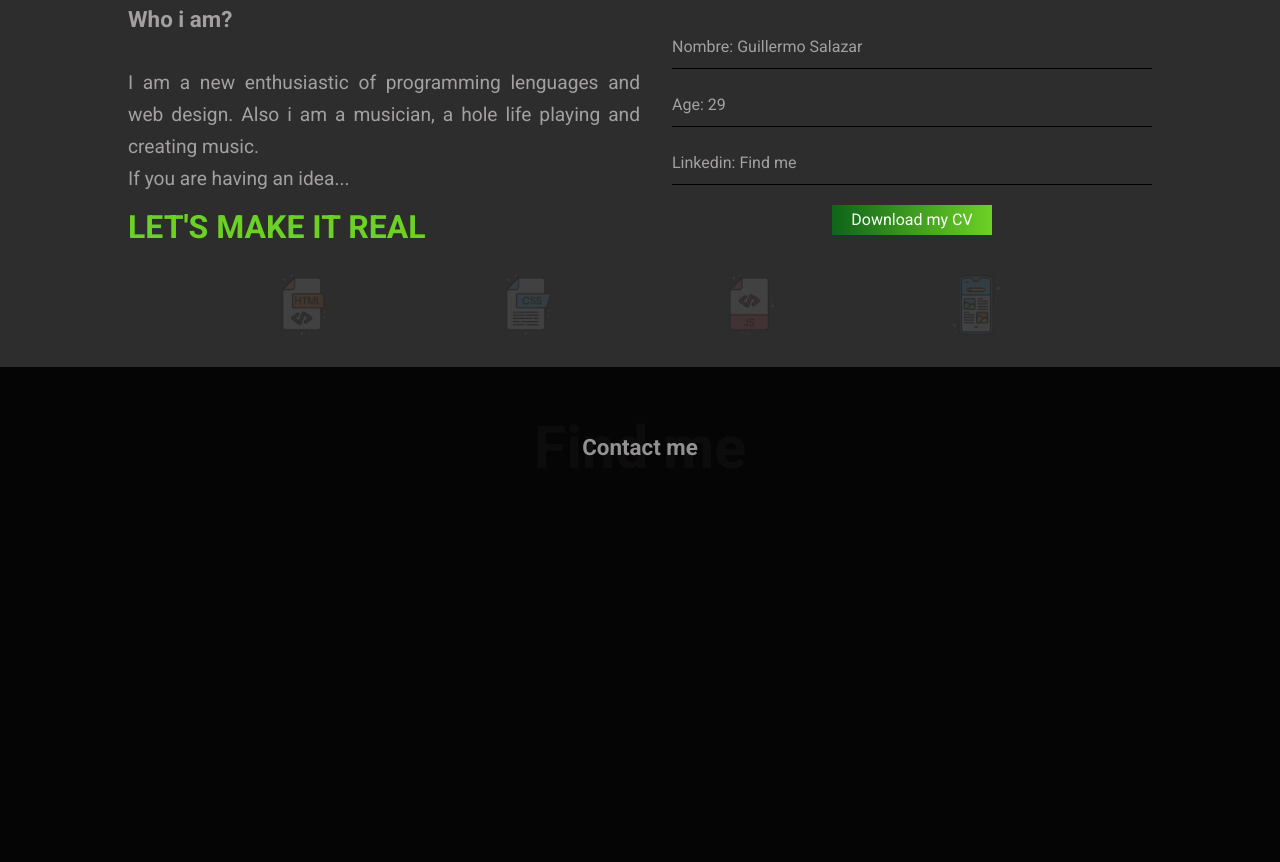
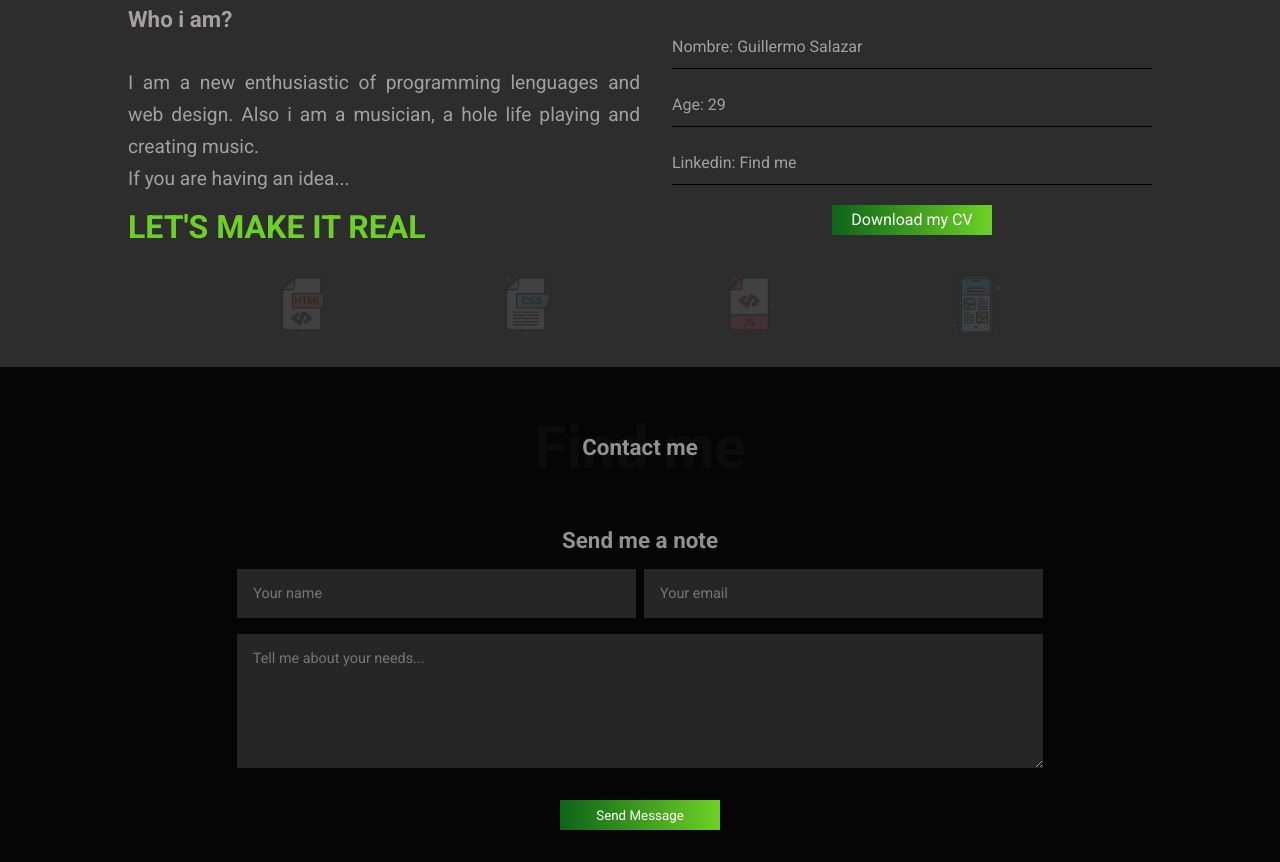
Before and after one commit to guillergithub/my-page, a plain HTML site: page index.html in a window 1280 px wide. Shown: the part 957-1819 px from the top of the page. Before the commit the page ends 1484 px from the top, so only its background shows below. Drawn offline with Linux system fonts and the light colour scheme.

Commit message:
adding contact section

```diff
--- a/asserts/mquerys.css
+++ b/asserts/mquerys.css
@@ -50,6 +50,35 @@
         height: 100%;
     }
 
+    .container-inputs-flex {
+        flex-direction: row;
+        justify-content: center;
+        align-items: center;
+
+    }
+
+    .form-contact {
+        width: 70%;
+    }
+
+    .input-name {
+        margin: 0;
+        width: 44.5%;
+        padding: 1rem;
+        border: none;
+        background: rgba(46, 45, 45, 0.823);
+        color: white;
+    }
+
+    .input-email {
+        margin-left: 0.5rem;
+        width: 44.5%;
+        padding: 1rem;
+        border: none;
+        background: rgba(46, 45, 45, 0.823);
+        color: white;
+    }
+
     .container-photo-profile {
         display: flex;
         width: 50%;
@@ -74,12 +103,13 @@
         height: 100%;
         padding: 10px;
         font-size: 1rem;
+        transition: all 0.4s;
     }
 
     .container-menu-list li a:hover {
         margin: 0 10px;
         background: linear-gradient(to left, #5cc511, #0e6419); /* W3C, IE 10+/ Edge, Firefox 16+, Chrome 26+, Opera 12+, Safari 7+ */
-
+        transition: all 0.4s;
     }
 
     .container-welcome {
@@ -123,4 +153,8 @@
     .btn-contact-me {
         display: flex
     }
+
+    .form-contact {
+        width: 70%;
+    }
 }
--- a/asserts/style.css
+++ b/asserts/style.css
@@ -39,6 +39,7 @@ a {
 .container-contact-me {
     position: relative;
     display: flex;
+    flex-direction: column;
     align-items: center;
     justify-content: center;
     overflow: hidden;
@@ -94,7 +95,6 @@ a {
     justify-content: space-around;
     height: 50vh;
     background: linear-gradient(to left, #5cc511, #0e6419);
-    box-shadow: 10px 5px 5px rgb(24, 24, 24);
 }
 
 .container-menu-list li a{
@@ -106,12 +106,14 @@ a {
     margin: auto;
     font-weight: 300;
     font-size: 1.3rem;
+    transition: all 0.4s;
 }
 
 .container-menu-list li {
     width: 100%;
     height: 100%;
-    border-bottom: solid 1px rgba(248, 248, 248, 0.33);
+    transition: all 0.4s;
+
 }
 
 .container-menu-list li a:hover {
@@ -119,12 +121,9 @@ a {
     height: 100%;
     background: rgba(0, 0, 0, 0.4);
 
+
 }
 
-.hidden-menu {
-    top: -700px;
-    transition: all 0.6s;
-}
 
 .container-skills {
     /* min-height: 100vh; */
@@ -162,7 +161,7 @@ a {
     justify-content: center;
     width: 90%;
     height: 20vh;
-
+    overflow: hidden;
 }
 
 .container-welcome {
@@ -183,6 +182,72 @@ a {
     justify-content: flex-start;
     flex-direction: column;
     height: 100%;
+}
+
+.container-form-contact {
+
+    width: 100%;
+    display: flex;
+    flex-direction: column;
+    align-items: center;
+}
+
+.form-contact {
+    width: 100%;
+    height: 100%;
+    display: flex;
+    flex-direction: column;
+    align-items: center;
+}
+
+.container-inputs-flex {
+    display: flex;
+    flex-direction: column;
+    align-items: center;
+    width: 100%;
+    height: 100%;
+
+}
+
+.input-name {
+    margin-top: 1rem;
+    width: 90%;
+    font-size: 0.9rem;
+    padding: 1rem;
+    border: none;
+    background: rgb(46, 45, 45, 0.823);
+    color: white;
+
+}
+
+.input-email {
+    margin: 1rem 0;
+    font-size: 0.9rem;
+    width: 90%;
+    padding: 1rem;
+    border: none;
+    background: rgba(46, 45, 45, 0.823);
+    color: white;
+}
+
+.input-message {
+    width: 90%;
+    font-size: 0.9rem;
+    border: none;
+    padding: 1rem;
+    background: rgb(46, 45, 45, 0.823);
+    color: white;
+}
+
+.btn-form {
+    margin: 2rem 0;
+    border: none;
+
+}
+
+.hidden-menu {
+    top: -700px;
+    transition: all 0.6s;
 }
 
 
--- a/index.html
+++ b/index.html
@@ -97,8 +97,28 @@
             <h2 class="title-text">Contact me</h2>
         </div>
 
+        <div class="container-form-contact">
+            <h3 class="text-3">Send me a note</h3>
 
+            <form class="form-contact">
+                <div class="container-inputs-flex">
+                    <input type="text" name="user-name" class="input-name" id="userName" class="form-input" placeholder="Your name">
+                    <input type="text" name="user-email" class="input-email" placeholder="Your email">
+                </div>
+
+                <textarea name="user-message" class="input-message" placeholder="Tell me about your needs..." cols="30" rows="6"></textarea>
+
+                <button type="button" class="btn btn-form">Send Message</button>
+            </form>
+
+        </div>
     </section>
+
+
+
+
+
+
     <script src="./app.js"></script>
 </body>
 </html>
```
